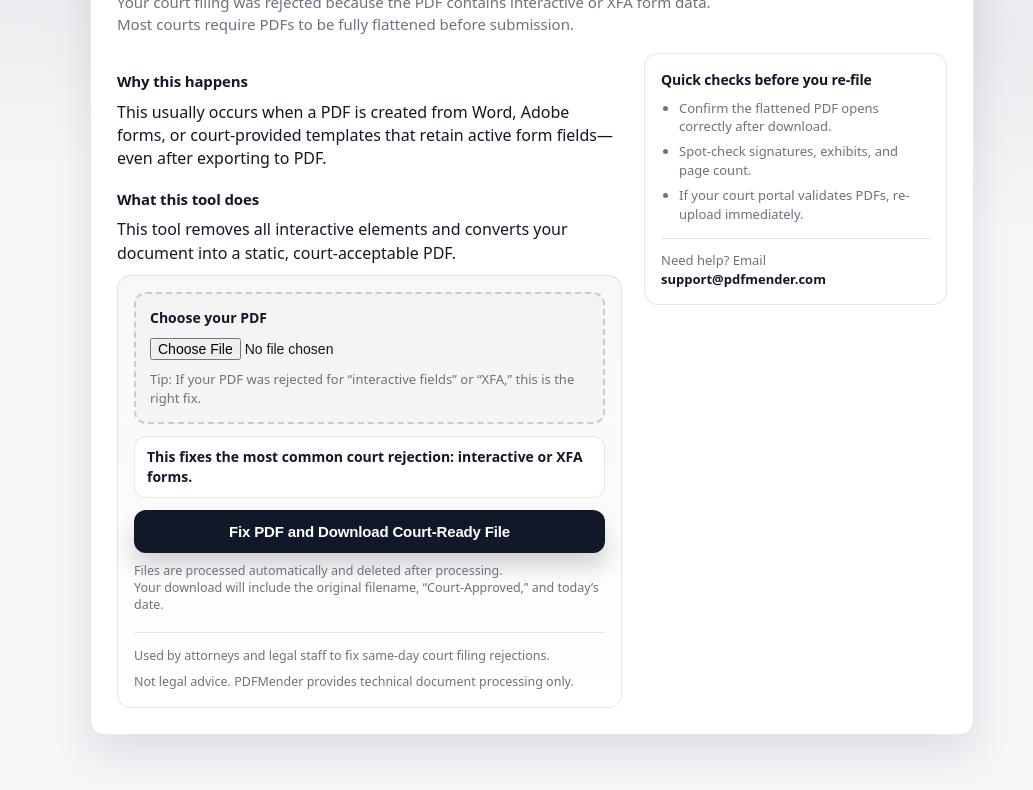
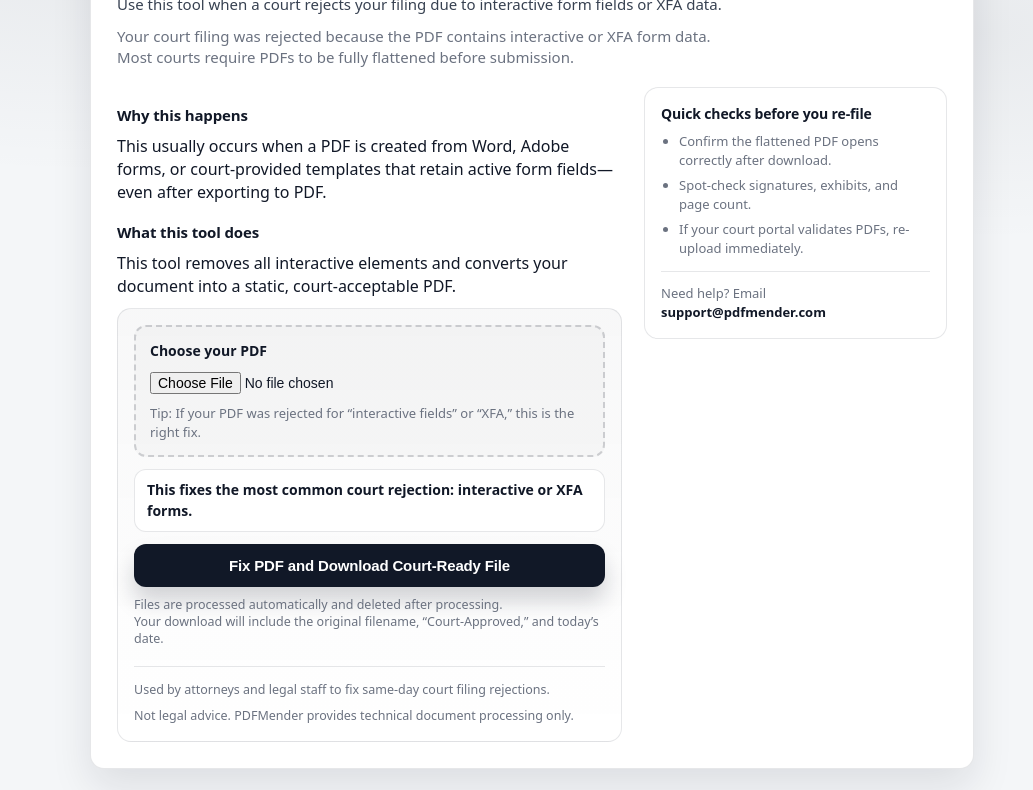
Before and after one commit to childressm757-hash/PDFMender, a website: page public/court/pdf-rejected-interactive-form.html in a window 1280 px wide. Shown: the part 164-954 px from the top of the page, without its empty margins (108-1141 px from the left). Drawn offline with Linux system fonts and the light colour scheme.

Commit message:
Update pdf-rejected-interactive-form.html

```diff
--- a/public/court/pdf-rejected-interactive-form.html
+++ b/public/court/pdf-rejected-interactive-form.html
@@ -329,6 +329,11 @@
   font-size: 12px;
   color: #6b7280;
   }
+  .tool-intent {
+  margin-top: 12px;
+  font-size: 15px;
+  color: #374151;
+  }
 
   </style>
 </head>
@@ -352,6 +357,10 @@
     <main class="card" role="main">
       <!-- Your requested copy, clean and structured -->
       <h1 class="headline">PDF Rejected by Court: Interactive or XFA Form Detected</h1>
+      <p class="tool-intent">
+       Use this tool when a court rejects your filing due to interactive form fields or XFA data.
+      </p>
+
       <p class="subhead">
         Your court filing was rejected because the PDF contains interactive or XFA form data.
         Most courts require PDFs to be fully flattened before submission.
```
